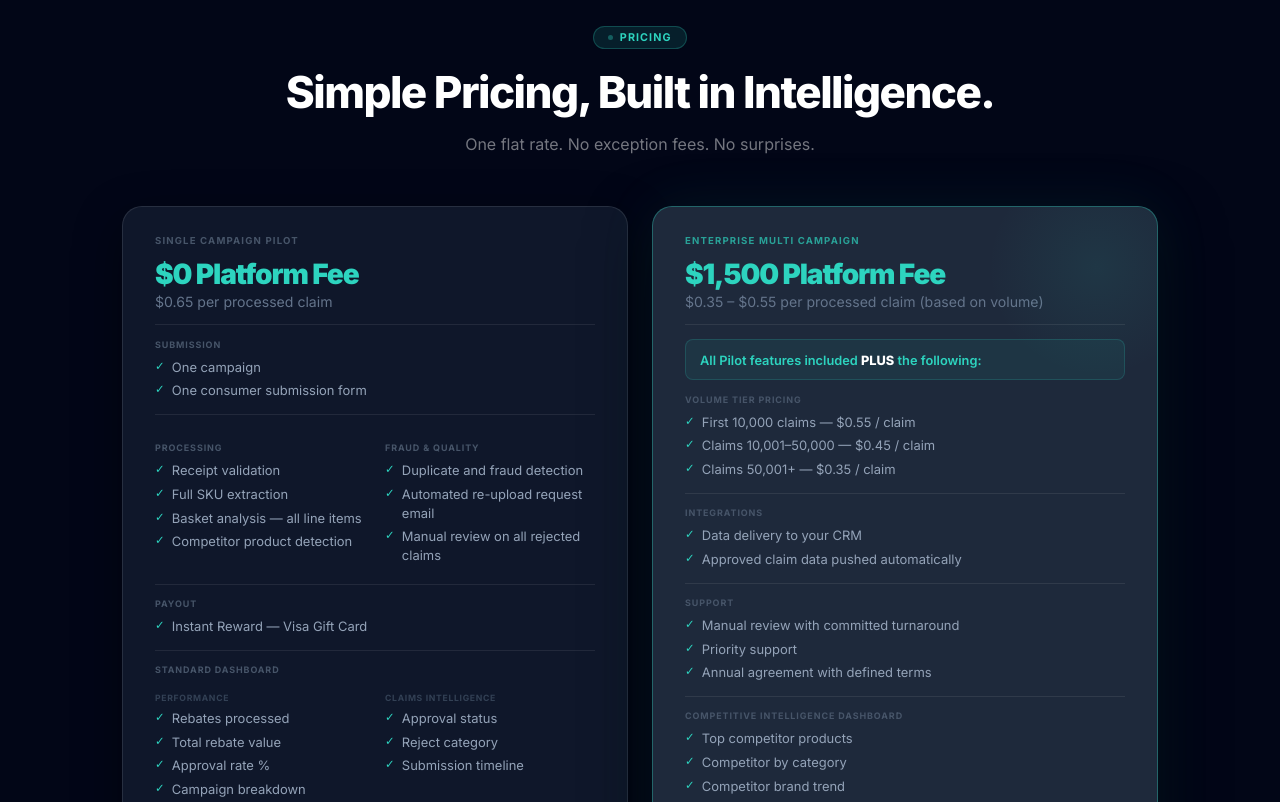
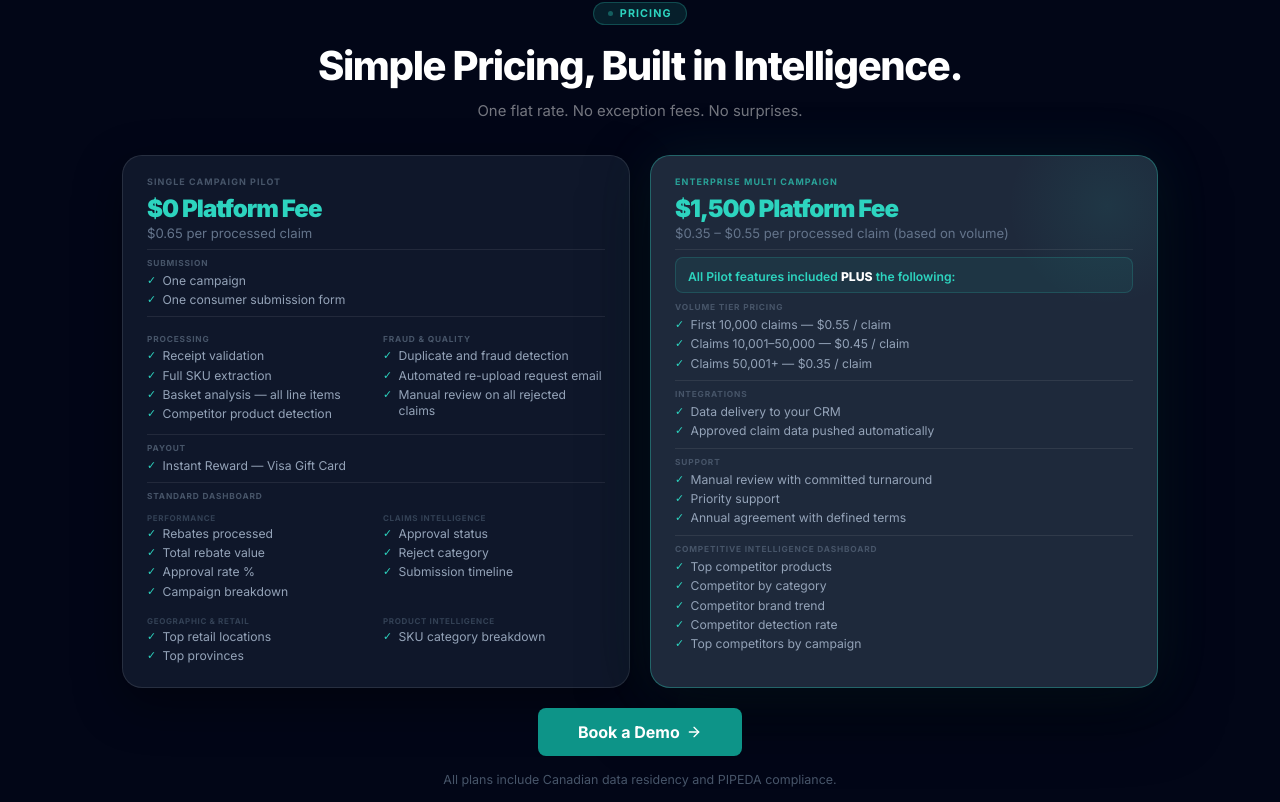
Before and after one commit to SondarLogicAI/sondarlogic-site, a React (Vite) app: page / in a window 1280 px wide. Shown: the part 3278-4080 px from the top of the page. Built offline with nearby package versions, Linux system fonts and the light colour scheme.

Commit message:
Update pricing card size

```diff
--- a/src/App.jsx
+++ b/src/App.jsx
@@ -672,59 +672,58 @@ function CommandCenter() {
 function Pricing() {
   const ref = useReveal();
 
-  // Shared sub-components
   const SL = ({ children }) => (
-    <div style={{ fontSize: ".56rem", fontWeight: 700, color: "#475569",
-      letterSpacing: ".1em", marginTop: ".875rem", marginBottom: ".5rem" }}>
+    <div style={{ fontSize: ".52rem", fontWeight: 700, color: "#475569",
+      letterSpacing: ".1em", marginTop: ".55rem", marginBottom: ".3rem" }}>
       {children}
     </div>
   );
   const SSL = ({ children }) => (
-    <div style={{ fontSize: ".54rem", fontWeight: 700, color: "#334155",
-      letterSpacing: ".08em", marginTop: ".625rem", marginBottom: ".35rem" }}>
+    <div style={{ fontSize: ".5rem", fontWeight: 700, color: "#334155",
+      letterSpacing: ".08em", marginTop: ".4rem", marginBottom: ".2rem" }}>
       {children}
     </div>
   );
   const CI = ({ children }) => (
-    <div style={{ display: "flex", gap: ".45rem", alignItems: "flex-start", marginBottom: ".3rem" }}>
-      <span style={{ color: CYAN, fontSize: ".72rem", lineHeight: 1.4, flexShrink: 0 }}>✓</span>
-      <span style={{ fontSize: ".81rem", color: "#94a3b8", lineHeight: 1.45 }}>{children}</span>
+    <div style={{ display: "flex", gap: ".4rem", alignItems: "flex-start", marginBottom: ".18rem" }}>
+      <span style={{ color: CYAN, fontSize: ".68rem", lineHeight: 1.35, flexShrink: 0 }}>✓</span>
+      <span style={{ fontSize: ".76rem", color: "#94a3b8", lineHeight: 1.35 }}>{children}</span>
     </div>
   );
   const Div = () => (
-    <div style={{ height: "0.5px", background: "rgba(255,255,255,.08)", margin: ".875rem 0" }} />
-  );
-  const twoCol = { display: "grid", gridTemplateColumns: "1fr 1fr", gap: ".75rem 1.25rem" };
-
-  return (
-    <section id="pricing" style={{ background: S950, padding: "5rem 0" }}>
+    <div style={{ height: "0.5px", background: "rgba(255,255,255,.08)", margin: ".5rem 0" }} />
+  );
+  const twoCol = { display: "grid", gridTemplateColumns: "1fr 1fr", gap: ".4rem .875rem" };
+
+  return (
+    <section id="pricing" style={{ background: S950, padding: "3.5rem 0" }}>
       <div ref={ref} style={{ maxWidth: 1100, margin: "0 auto", padding: "0 2rem" }}>
 
-        <div className="rv" style={{ textAlign: "center", marginBottom: "3rem" }}>
+        <div className="rv" style={{ textAlign: "center", marginBottom: "2rem" }}>
           <Pill dark>PRICING</Pill>
-          <h2 style={{ fontSize: "clamp(1.9rem, 3.5vw, 2.75rem)", fontWeight: 800,
-            letterSpacing: "-.035em", color: "#fff", marginBottom: ".75rem" }}>
+          <h2 style={{ fontSize: "clamp(1.7rem, 3.5vw, 2.5rem)", fontWeight: 800,
+            letterSpacing: "-.035em", color: "#fff", marginBottom: ".6rem" }}>
             Simple Pricing, Built in Intelligence.
           </h2>
-          <p style={{ color: "rgba(255,255,255,.45)", fontSize: "1rem",
-            maxWidth: 460, margin: "0 auto", lineHeight: 1.7 }}>
+          <p style={{ color: "rgba(255,255,255,.45)", fontSize: ".93rem",
+            maxWidth: 440, margin: "0 auto", lineHeight: 1.6 }}>
             One flat rate. No exception fees. No surprises.
           </p>
         </div>
 
-        <div className="rv td1 pcols" style={{ display: "grid", gridTemplateColumns: "1fr 1fr", gap: "1.5rem", marginBottom: "1.5rem" }}>
+        <div className="rv td1 pcols" style={{ display: "grid", gridTemplateColumns: "1fr 1fr", gap: "1.25rem", marginBottom: "1.25rem" }}>
 
           {/* ── SINGLE CAMPAIGN PILOT ── */}
           <div style={{ border: "1px solid rgba(255,255,255,.1)", borderRadius: "1.25rem",
-            background: S900, padding: "1.75rem 2rem",
+            background: S900, padding: "1.25rem 1.5rem",
             boxShadow: "0 16px 48px rgba(0,0,0,.4)" }}>
 
-            <div style={{ fontSize: ".6rem", fontWeight: 700, color: "#475569",
-              letterSpacing: ".12em", marginBottom: ".875rem" }}>SINGLE CAMPAIGN PILOT</div>
-
-            <div style={{ fontSize: "1.75rem", fontWeight: 900, color: CYAN,
-              letterSpacing: "-.04em", lineHeight: 1, marginBottom: ".3rem" }}>$0 Platform Fee</div>
-            <div style={{ fontSize: ".88rem", color: "#64748b", marginBottom: ".25rem" }}>$0.65 per processed claim</div>
+            <div style={{ fontSize: ".56rem", fontWeight: 700, color: "#475569",
+              letterSpacing: ".12em", marginBottom: ".625rem" }}>SINGLE CAMPAIGN PILOT</div>
+
+            <div style={{ fontSize: "1.5rem", fontWeight: 900, color: CYAN,
+              letterSpacing: "-.04em", lineHeight: 1, marginBottom: ".2rem" }}>$0 Platform Fee</div>
+            <div style={{ fontSize: ".82rem", color: "#64748b" }}>$0.65 per processed claim</div>
 
             <Div />
 
@@ -773,7 +772,7 @@ function Pricing() {
                 <CI>Submission timeline</CI>
               </div>
             </div>
-            <div style={{ ...twoCol, marginTop: ".625rem" }}>
+            <div style={{ ...twoCol, marginTop: ".4rem" }}>
               <div>
                 <SSL>GEOGRAPHIC & RETAIL</SSL>
                 <CI>Top retail locations</CI>
@@ -788,27 +787,26 @@ function Pricing() {
 
           {/* ── ENTERPRISE MULTI CAMPAIGN ── */}
           <div style={{ border: `1.5px solid rgba(45,212,191,.35)`, borderRadius: "1.25rem",
-            background: S800, padding: "1.75rem 2rem", position: "relative", overflow: "hidden",
+            background: S800, padding: "1.25rem 1.5rem", position: "relative", overflow: "hidden",
             boxShadow: "0 0 60px rgba(45,212,191,.08), 0 24px 64px rgba(0,0,0,.5)" }}>
-            <div style={{ position: "absolute", top: -50, right: -50, width: 220, height: 220,
+            <div style={{ position: "absolute", top: -50, right: -50, width: 200, height: 200,
               background: "radial-gradient(circle, rgba(45,212,191,.08) 0%, transparent 70%)",
               pointerEvents: "none" }} />
 
-            <div style={{ fontSize: ".6rem", fontWeight: 700, color: "rgba(45,212,191,.7)",
-              letterSpacing: ".12em", marginBottom: ".875rem" }}>ENTERPRISE MULTI CAMPAIGN</div>
-
-            <div style={{ fontSize: "1.75rem", fontWeight: 900, color: CYAN,
-              letterSpacing: "-.04em", lineHeight: 1, marginBottom: ".3rem" }}>$1,500 Platform Fee</div>
-            <div style={{ fontSize: ".88rem", color: "#64748b", marginBottom: ".25rem" }}>$0.35 – $0.55 per processed claim (based on volume)</div>
+            <div style={{ fontSize: ".56rem", fontWeight: 700, color: "rgba(45,212,191,.7)",
+              letterSpacing: ".12em", marginBottom: ".625rem" }}>ENTERPRISE MULTI CAMPAIGN</div>
+
+            <div style={{ fontSize: "1.5rem", fontWeight: 900, color: CYAN,
+              letterSpacing: "-.04em", lineHeight: 1, marginBottom: ".2rem" }}>$1,500 Platform Fee</div>
+            <div style={{ fontSize: ".82rem", color: "#64748b" }}>$0.35 – $0.55 per processed claim (based on volume)</div>
 
             <Div />
 
-            {/* Plus callout */}
             <div style={{ background: "rgba(45,212,191,.07)", border: "1px solid rgba(45,212,191,.18)",
-              borderRadius: ".5rem", padding: ".6rem .875rem", marginBottom: ".125rem" }}>
-              <span style={{ fontSize: ".8rem", color: CYAN, fontWeight: 600 }}>All Pilot features included </span>
-              <span style={{ fontSize: ".8rem", color: "#fff", fontWeight: 800 }}>PLUS</span>
-              <span style={{ fontSize: ".8rem", color: CYAN, fontWeight: 600 }}> the following:</span>
+              borderRadius: ".5rem", padding: ".45rem .75rem", marginBottom: ".125rem" }}>
+              <span style={{ fontSize: ".76rem", color: CYAN, fontWeight: 600 }}>All Pilot features included </span>
+              <span style={{ fontSize: ".76rem", color: "#fff", fontWeight: 800 }}>PLUS</span>
+              <span style={{ fontSize: ".76rem", color: CYAN, fontWeight: 600 }}> the following:</span>
             </div>
 
             <SL>VOLUME TIER PRICING</SL>
@@ -840,17 +838,15 @@ function Pricing() {
           </div>
         </div>
 
-        {/* CTA */}
-        <div className="rv td2" style={{ textAlign: "center", marginBottom: "1.25rem" }}>
+        <div className="rv td2" style={{ textAlign: "center", marginBottom: "1rem" }}>
           <a href={CALENDLY} target="_blank" rel="noopener noreferrer" className="bp"
             style={{ fontSize: "1rem", padding: ".875rem 2.5rem", display: "inline-flex" }}>
             Book a Demo <ArrowRight size={16} />
           </a>
         </div>
 
-        {/* Footer note */}
         <div className="rv td3" style={{ textAlign: "center" }}>
-          <p style={{ fontSize: ".8rem", color: "#475569" }}>
+          <p style={{ fontSize: ".78rem", color: "#475569" }}>
             All plans include Canadian data residency and PIPEDA compliance.
           </p>
         </div>
```
